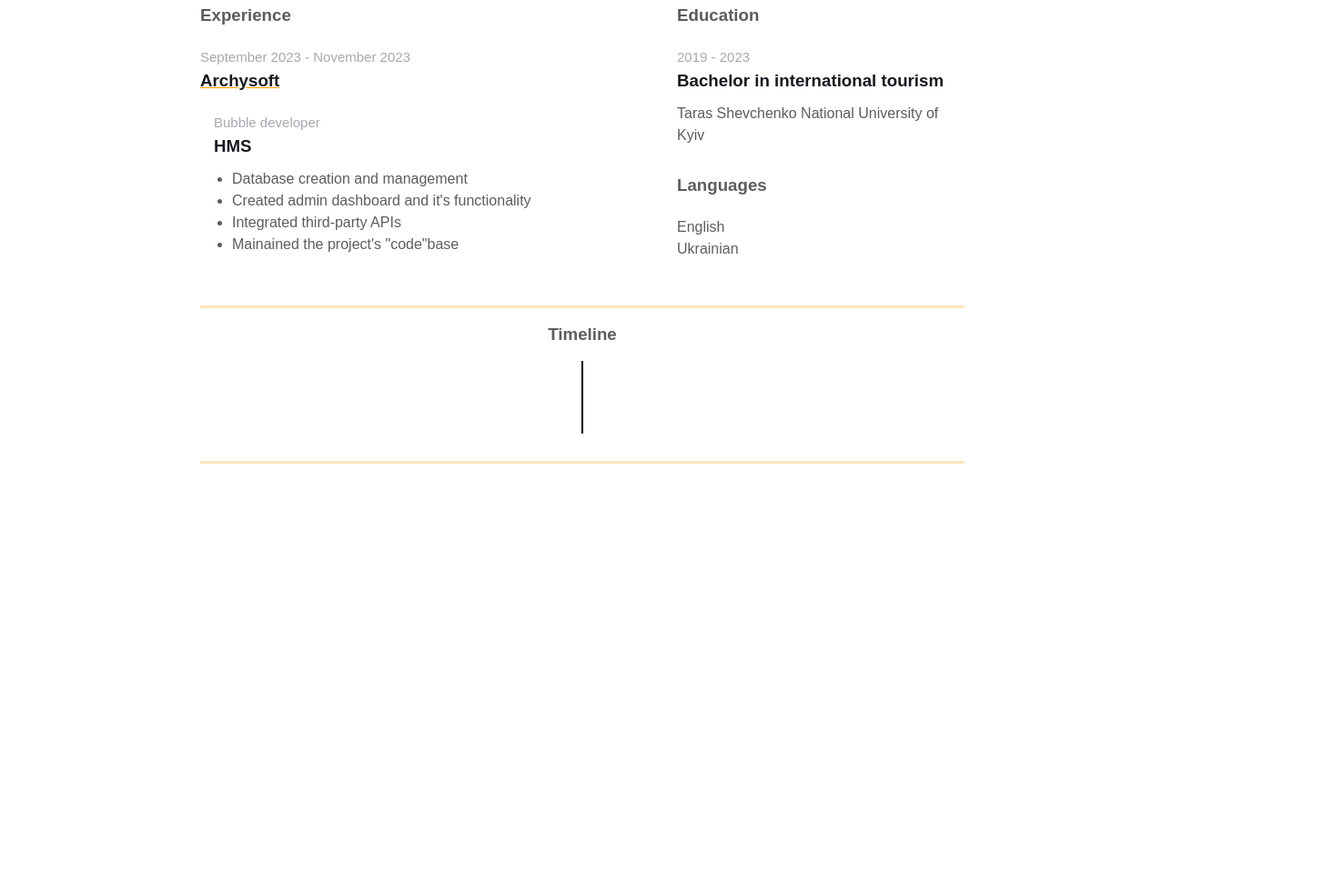
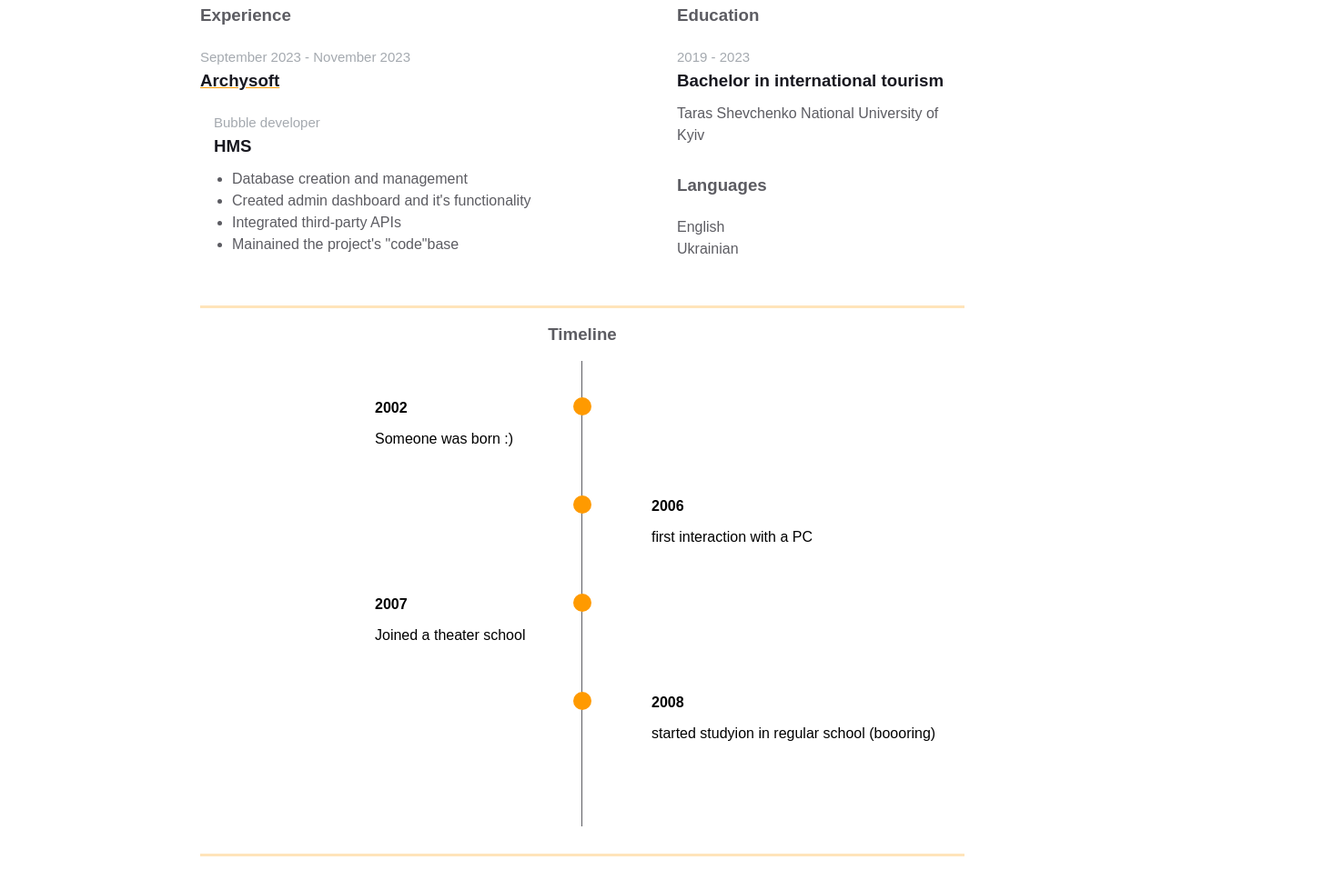
Before and after one commit to ihorLysak/homepage, a plain HTML site: page index.html in a window 1280 px wide. Shown: the part 695-1652 px from the top of the page at 91% size, 1476 px wide, since content can reach past the window. Before the commit the page ends 1220 px from the top, so only its background shows below. Drawn offline with Linux system fonts and the light colour scheme.

Commit message:
implemented timeline items css and markdown

```diff
--- a/index.html
+++ b/index.html
@@ -175,7 +175,32 @@
       <div class="resume__block">
         <div class="timeline">
           <h3 class="timeline__header">Timeline</h3>
-          <div class="timeline__inner-container"></div>
+          <div class="timeline__inner-container">
+            <div class="timeline__item left">
+              <div class="timeline__content">
+                <div class="timeline__date">2002</div>
+                <div class="timeline__description">Someone was born :)</div>
+              </div>
+            </div>
+            <div class="timeline__item right">
+              <div class="timeline__content">
+                <div class="timeline__date">2006</div>
+                <div class="timeline__description">first interaction with a PC</div>
+              </div>
+            </div>
+            <div class="timeline__item left">
+              <div class="timeline__content">
+                <div class="timeline__date">2007</div>
+                <div class="timeline__description">Joined a theater school</div>
+              </div>
+            </div>
+            <div class="timeline__item right">
+              <div class="timeline__content">
+                <div class="timeline__date">2008</div>
+                <div class="timeline__description">started studyion in regular school (boooring)</div>
+              </div>
+            </div>
+          </div>
         </div>
       </div>
     </div>
--- a/styles.css
+++ b/styles.css
@@ -269,8 +269,8 @@ body {
 .timeline__inner-container::after {
     content: '';
     position: absolute;
-    width: 2px;
-    background-color: #000;
+    width: 1px;
+    background-color: var(--secondary-text-color);
     top: 0;
     bottom: 0;
     left: 50%;
@@ -287,11 +287,34 @@ body {
     position: absolute;
     width: 20px;
     height: 20px;
-    background-color: #000;
+    background-color:   var(--text-decoration-color);
     border-radius: 50%;
     top: 0;
     left: 50%;
     margin-left: -10px;
+    z-index: 1;
+}
+
+.timeline__content {
+  position: relative;
+  left: 30px;
+}
+
+.timeline__date {
+  font-weight: bold;
+  margin-bottom: 10px;
+}
+
+.timeline__description {
+  margin-bottom: 10px;
+}
+
+.timeline__item.right .timeline__content {
+  left: 60%;
+}
+
+.timeline__item.left .timeline__content {
+  left: 20%;
 }
 
 @media screen and (max-width: 576px) {
```
